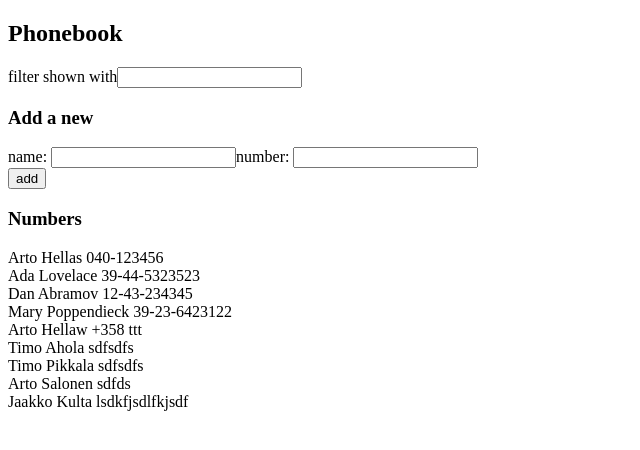
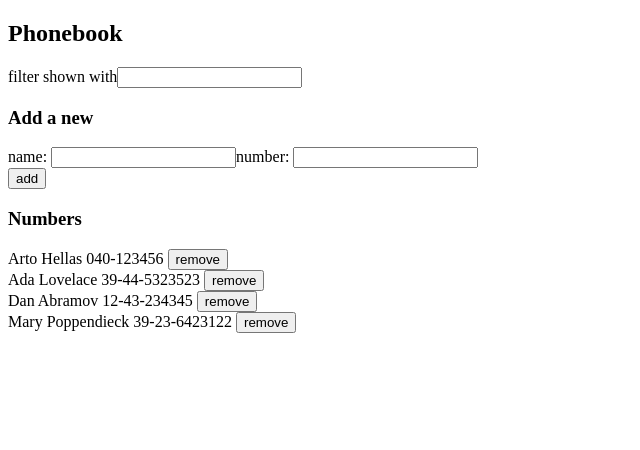
Before and after one commit to afkal/fullstackopen, a React (Create React App) app in the folder Osa2/puhelinluettelo/: page / in a window 1280 px wide. Shown: the top 450 px of the page, without its empty margins (0-640 px from the left). Built offline with nearby package versions, Linux system fonts and the light colour scheme; data requests are answered from the project's data file.

Commit message:
Tehtävä 2.17

```diff
--- a/Osa2/puhelinluettelo/db.json
+++ b/Osa2/puhelinluettelo/db.json
@@ -19,31 +19,6 @@
       "name": "Mary Poppendieck",
       "number": "39-23-6423122",
       "id": 4
-    },
-    {
-      "name": "Arto Hellaw",
-      "number": "+358 ttt",
-      "id": 5
-    },
-    {
-      "name": "Timo Ahola",
-      "number": "sdfsdfs",
-      "id": 6
-    },
-    {
-      "name": "Timo Pikkala",
-      "number": "sdfsdfs",
-      "id": 7
-    },
-    {
-      "name": "Arto Salonen",
-      "number": "sdfds",
-      "id": 8
-    },
-    {
-      "name": "Jaakko Kulta",
-      "number": "lsdkfjsdlfkjsdf",
-      "id": 9
     }
   ]
 }
--- a/Osa2/puhelinluettelo/src/App.js
+++ b/Osa2/puhelinluettelo/src/App.js
@@ -16,7 +16,6 @@ const App = () => {
     personService
       .getAll()
       .then(response => {
-        setPersons(response.data)
         setPersons(response.data)
         setVisible(response.data)
       })
@@ -39,7 +38,10 @@ const App = () => {
       />
 
       <h3>Numbers</h3>
-      <Persons persons = {visible}/>
+      <Persons
+        persons = {visible}
+        setVisible = {setVisible}
+      />
     </div>
   )
 }
--- a/Osa2/puhelinluettelo/src/components/Persons.js
+++ b/Osa2/puhelinluettelo/src/components/Persons.js
@@ -1,15 +1,28 @@
 import React from 'react'
+import personService from '../services/persons'
 
-const Person = ({name, number}) => {
+const removeItem = ({id, name, setVisible, persons}) => {
+  if (window.confirm("Do you really want to remove " + name + "?")) {
+    console.log('remove item: ' + id + ' name: ' + name)
+    personService
+      .remove(id)
+      .then(response => {
+        console.log('removed')
+        setVisible(persons.filter(person => person.id != id))
+      })
+  }
+}
+
+const Person = ({id, name, number, setVisible, persons}) => {
   return (
-    <div>{name} {number} </div>
+    <div>{name} {number} <button onClick={() => removeItem({id, name, setVisible, persons})}>remove</button></div>
   )
 }
 
-const Persons = ({persons}) => {
+const Persons = ({persons, setVisible}) => {
   console.log('calling Persons')
   return(
-    persons.map(person => <Person key={person.name} name={person.name} number={person.number}/>)
+    persons.map(person => <Person key={person.id} id={person.id} name={person.name} number={person.number} setVisible={setVisible} persons={persons}/>)
   )
 }
 
--- a/Osa2/puhelinluettelo/src/services/persons.js
+++ b/Osa2/puhelinluettelo/src/services/persons.js
@@ -13,4 +13,8 @@ const update = (id, newObject) => {
   return axios.put(`${baseUrl}/${id}`, newObject)
 }
 
-export default {getAll, create, update}
+const remove = id => {
+  return axios.delete(`${baseUrl}/${id}`)
+}
+
+export default {getAll, create, update, remove}
```
